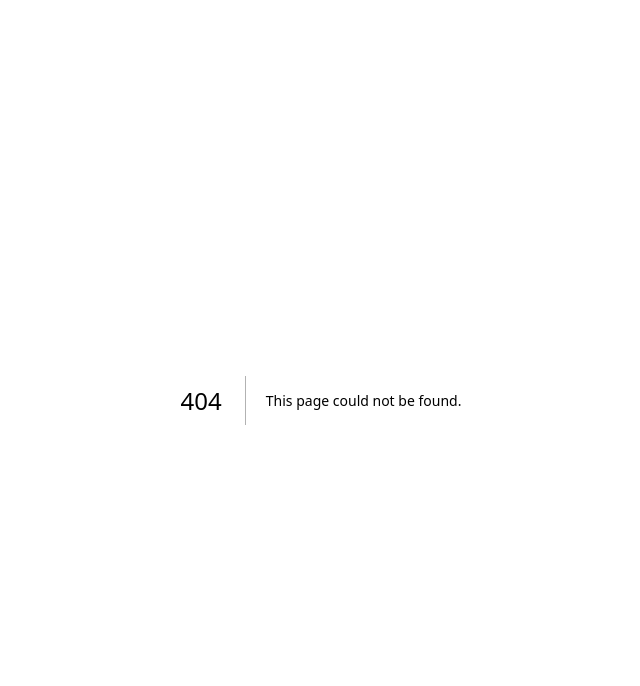
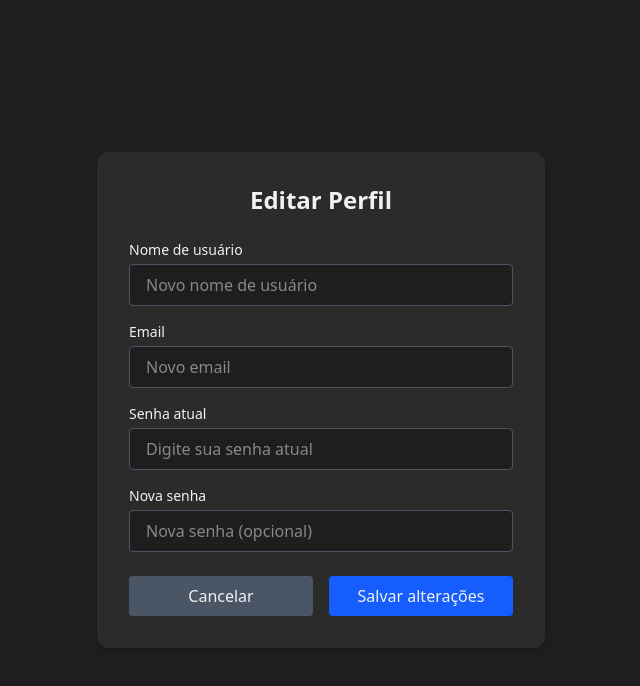
Before and after one commit to FootballTracker/frontend-web, a Next.js app: page /perfil/editar in a window 1280 px wide. Before the commit this address had no page. Shown: the top 686 px of the page, without its empty margins (319-959 px from the left). Built offline with nearby package versions, Linux system fonts and the light colour scheme; a web font is replaced by a local one.

Commit message:
feat: pagina de perfil, editar, excluir ja prepara para conectar com o back

```diff
--- /dev/null
+++ b/src/app/perfil/editar/page.tsx
@@ -0,0 +1,113 @@
+'use client';
+
+import { useRouter } from 'next/navigation';
+import { useState } from 'react';
+
+export default function EditarPerfil() {
+  const router = useRouter();
+
+  const [username, setUsername] = useState('');
+  const [email, setEmail] = useState('');
+  const [newPassword, setNewPassword] = useState('');
+  const [currentPassword, setCurrentPassword] = useState('');
+
+  const handleSubmit = async (e: React.FormEvent) => {
+    e.preventDefault();
+    const token = localStorage.getItem('accessToken');
+    if (!token) {
+        router.push('/login');
+        return;
+    }
+    try {
+        const response = await fetch('http://127.0.0.1:8000/users/me', {
+            method: 'PUT',
+            headers: {
+                'Content-Type': 'application/json',
+                'Authorization': `Bearer ${token}`,
+            },
+            body: JSON.stringify({
+                username: username || undefined, // Envia undefined se o campo estiver vazio para não alterar
+                email: email || undefined,
+                new_password: newPassword || undefined,
+                current_password: currentPassword, // Senha atual é sempre obrigatória
+            }),
+        });
+        if (response.ok) {
+            alert('Perfil atualizado com sucesso!');
+            router.push('/perfil');
+        } else {
+            const errorData = await response.json();
+            alert(`Erro: ${errorData.detail}`);
+        }
+    } catch (error) {
+        alert('Erro de conexão com o servidor.');
+    }
+};
+
+  return (
+    <div className="min-h-screen bg-[#1e1e1e] text-white flex justify-center items-center px-4">
+      <div className="bg-[#2b2b2b] rounded-xl p-8 w-full max-w-md shadow-md">
+        <h1 className="text-2xl font-bold mb-6 text-center">Editar Perfil</h1>
+        <form onSubmit={handleSubmit} className="space-y-4">
+          <div>
+            <label className="block text-sm font-medium mb-1">Nome de usuário</label>
+            <input
+              type="text"
+              value={username}
+              onChange={(e) => setUsername(e.target.value)}
+              className="w-full px-4 py-2 rounded bg-[#1e1e1e] border border-gray-600 text-white"
+              placeholder="Novo nome de usuário"
+            />
+          </div>
+          <div>
+            <label className="block text-sm font-medium mb-1">Email</label>
+            <input
+              type="email"
+              value={email}
+              onChange={(e) => setEmail(e.target.value)}
+              className="w-full px-4 py-2 rounded bg-[#1e1e1e] border border-gray-600 text-white"
+              placeholder="Novo email"
+            />
+          </div>
+          <div>
+            <label className="block text-sm font-medium mb-1">Senha atual</label>
+            <input
+              type="password"
+              value={currentPassword}
+              onChange={(e) => setCurrentPassword(e.target.value)}
+              className="w-full px-4 py-2 rounded bg-[#1e1e1e] border border-gray-600 text-white"
+              placeholder="Digite sua senha atual"
+              required
+            />
+          </div>
+          <div>
+            <label className="block text-sm font-medium mb-1">Nova senha</label>
+            <input
+              type="password"
+              value={newPassword}
+              onChange={(e) => setNewPassword(e.target.value)}
+              className="w-full px-4 py-2 rounded bg-[#1e1e1e] border border-gray-600 text-white"
+              placeholder="Nova senha (opcional)"
+            />
+          </div>
+
+          <div className="flex justify-between gap-4 mt-6">
+            <button
+              type="button"
+              onClick={() => router.push('/perfil')}
+              className="bg-gray-600 hover:bg-gray-700 text-white px-4 py-2 rounded w-full"
+            >
+              Cancelar
+            </button>
+            <button
+              type="submit"
+              className="bg-blue-600 hover:bg-blue-700 text-white px-4 py-2 rounded w-full"
+            >
+              Salvar alterações
+            </button>
+          </div>
+        </form>
+      </div>
+    </div>
+  );
+}
--- /dev/null
+++ b/src/app/perfil/excluir/page.tsx
@@ -0,0 +1,79 @@
+'use client';
+
+import { useState } from 'react';
+import { useRouter } from 'next/navigation';
+
+export default function ExcluirUsuario() {
+  const [password, setPassword] = useState('');
+  const [error, setError] = useState('');
+  const router = useRouter();
+
+  const handleSubmit = async (e: React.FormEvent) => {
+    e.preventDefault();
+    const token = localStorage.getItem('accessToken');
+    if (!token) {
+        router.push('/login');
+        return;
+    }
+    try {
+        const response = await fetch('http://127.0.0.1:8000/users/me', {
+            method: 'DELETE',
+            headers: {
+                'Content-Type': 'application/json',
+                'Authorization': `Bearer ${token}`,
+            },
+            body: JSON.stringify({ password }), // Envia a senha para confirmação
+        });
+        if (response.ok) {
+            alert('Conta excluída com sucesso.');
+            localStorage.removeItem('accessToken'); // Remove o token
+            router.push('/login'); // Redireciona para o login
+        } else {
+            const data = await response.json();
+            setError(data.detail || 'Erro ao excluir usuário');
+        }
+    } catch (err) {
+        setError('Erro de conexão com o servidor');
+    }
+};
+
+  return (
+    <div className="min-h-screen bg-[#1e1e1e] text-white flex justify-center items-center px-4">
+      <div className="bg-[#2b2b2b] rounded-xl p-8 w-full max-w-md shadow-md">
+        <h1 className="text-2xl font-bold mb-4 text-center">Excluir Conta</h1>
+        <p className="text-sm text-gray-300 text-center mb-6">
+          Esta ação é <span className="text-red-500 font-semibold">irreversível</span>. Confirme sua senha para excluir sua conta.
+        </p>
+        <form onSubmit={handleSubmit} className="space-y-4">
+          <div>
+            <label className="block text-sm font-medium mb-1">Senha atual</label>
+            <input
+              type="password"
+              value={password}
+              onChange={(e) => setPassword(e.target.value)}
+              className="w-full px-4 py-2 rounded bg-[#1e1e1e] border border-gray-600 text-white"
+              placeholder="Digite sua senha"
+              required
+            />
+          </div>
+          {error && <p className="text-red-500 text-sm">{error}</p>}
+          <div className="flex justify-between gap-4 mt-6">
+            <button
+              type="button"
+              onClick={() => router.push('/perfil')}
+              className="bg-gray-600 hover:bg-gray-700 text-white px-4 py-2 rounded w-full"
+            >
+              Cancelar
+            </button>
+            <button
+              type="submit"
+              className="bg-red-600 hover:bg-red-700 text-white px-4 py-2 rounded w-full"
+            >
+              Confirmar exclusão
+            </button>
+          </div>
+        </form>
+      </div>
+    </div>
+  );
+}
--- /dev/null
+++ b/src/app/perfil/page.tsx
@@ -0,0 +1,64 @@
+'use client';
+
+import { useRouter } from 'next/navigation';
+import { FaUserEdit, FaTrashAlt } from 'react-icons/fa';
+import { useState, useEffect } from 'react';
+
+interface UserProfile {
+    username: string;
+    email: string;
+}
+
+export default function Perfil() {
+    const router = useRouter();
+    const [user, setUser] = useState<UserProfile | null>(null);
+
+    useEffect(() => {
+        const fetchUserProfile = async () => {
+            const token = localStorage.getItem('accessToken');
+            if (!token) {
+                router.push('/login');
+                return;
+            }
+            try {
+                const response = await fetch('http://127.0.0.1:8000/users/me', {
+                    headers: { 'Authorization': `Bearer ${token}` },
+                });
+                if (response.ok) {
+                    setUser(await response.json());
+                } else {
+                    localStorage.removeItem('accessToken');
+                    router.push('/login');
+                }
+            } catch (error) {
+                console.error('Failed to fetch user profile:', error);
+            }
+        };
+        fetchUserProfile();
+    }, [router]);
+
+    if (!user) return <div className="min-h-screen bg-[#1e1e1e] text-white p-6">Carregando perfil...</div>;
+
+    return (
+        <div className="min-h-screen bg-[#1e1e1e] text-white p-6">
+            <div className="mb-6 text-lg font-semibold">&larr; Perfil</div>
+            <div className="bg-[#2b2b2b] rounded-xl p-8 flex flex-col items-center">
+                <div className="flex flex-col items-center mb-6">
+                    <div className="bg-white rounded-full w-28 h-28 flex items-center justify-center text-black text-5xl">
+                        <FaUserEdit />
+                    </div>
+                    <h2 className="mt-4 text-2xl font-semibold">{user.username}</h2>
+                </div>
+                {/* Lembre-se de substituir o conteúdo estático dos favoritos pela lógica de fetch no futuro */}
+                <div className="mt-10 flex flex-col md:flex-row gap-4">
+                    <button onClick={() => router.push('/perfil/editar')} className="bg-blue-600 hover:bg-blue-700 px-6 py-2 rounded-full flex items-center gap-2 text-white">
+                        <FaUserEdit /> Editar dados
+                    </button>
+                    <button onClick={() => router.push('/perfil/excluir')} className="bg-red-600 hover:bg-red-700 px-6 py-2 rounded-full flex items-center gap-2 text-white">
+                        <FaTrashAlt /> Excluir usuário
+                    </button>
+                </div>
+            </div>
+        </div>
+    );
+}
```
Also changed, not shown: package.json (+4 -4 lines).
